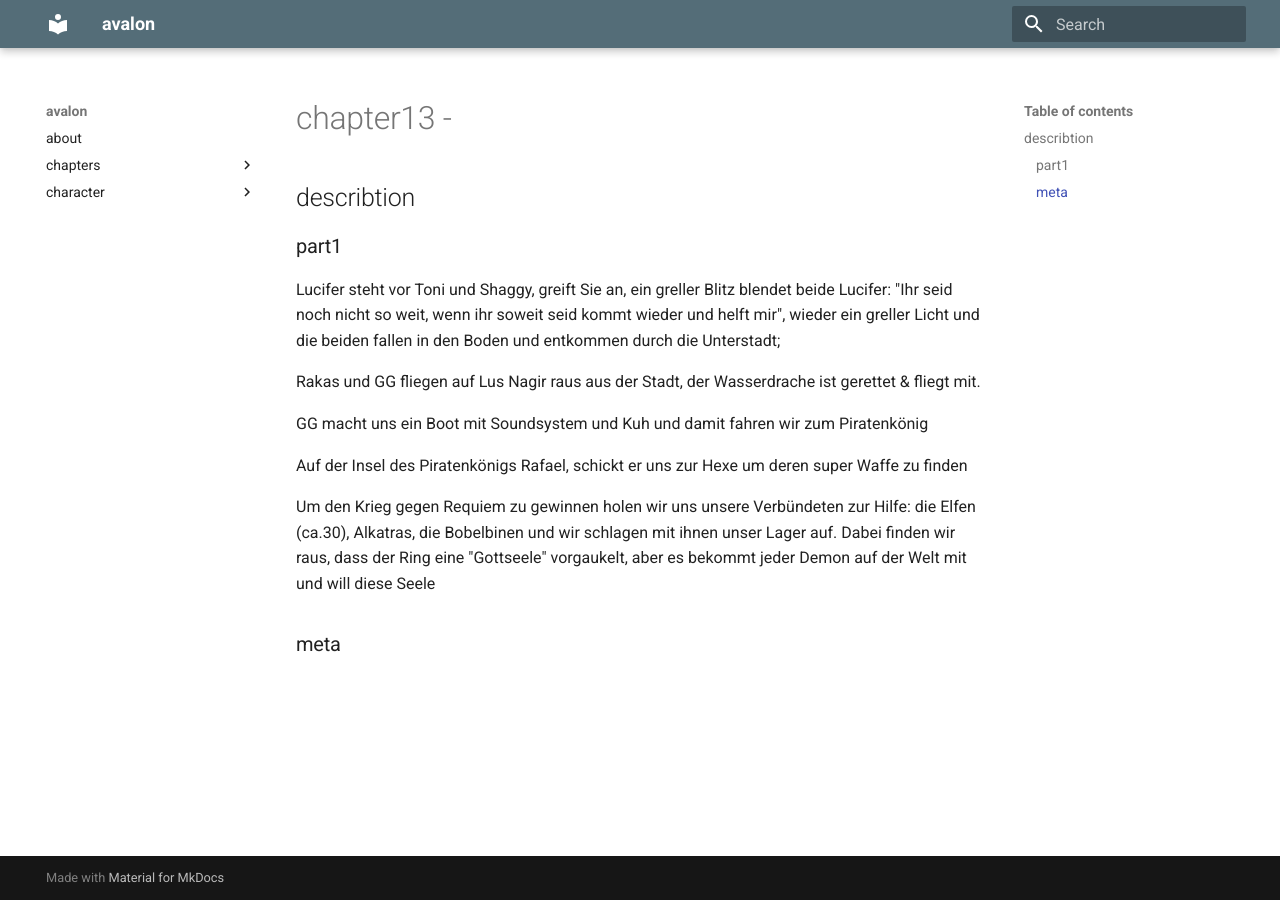
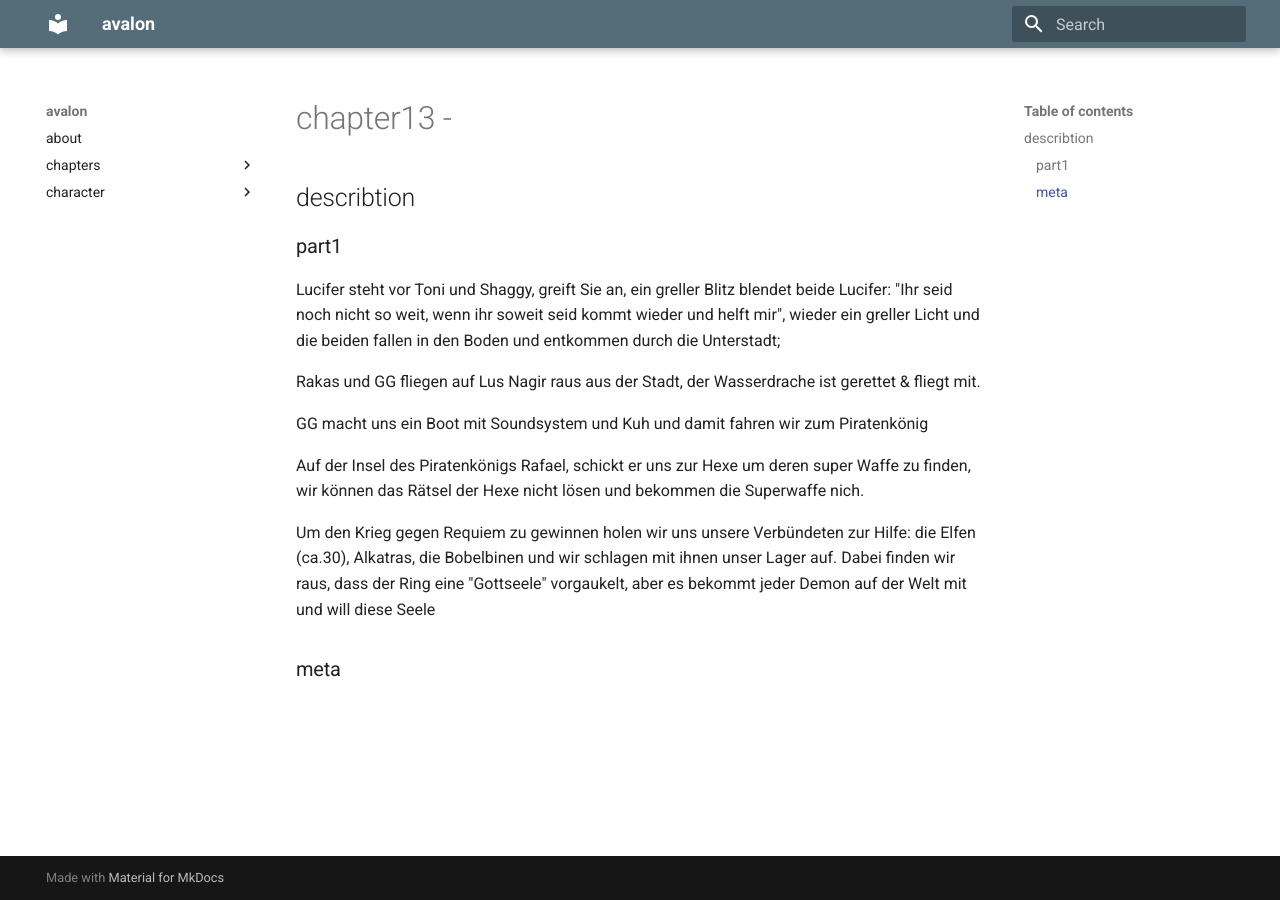
Before and after one commit to mkdocs-pnp/avalon, an MkDocs documentation site: the page built from docs/chapter/chapter13.md, in a window 1280 px wide. Built offline with MkDocs 1.6.1 and Material for MkDocs 9.7.7, drawn with Linux system fonts in a browser that asks for light colours.

Commit message:
Update chapter13.md

```diff
--- a/docs/chapter/chapter13.md
+++ b/docs/chapter/chapter13.md
@@ -13,7 +13,7 @@ Stadt, der Wasserdrache ist gerettet & fliegt mit.
 
 GG macht uns ein Boot mit Soundsystem und Kuh und damit fahren wir zum Piratenkönig
 
-Auf der Insel des Piratenkönigs Rafael, schickt er uns zur Hexe um deren super Waffe zu finden
+Auf der Insel des Piratenkönigs Rafael, schickt er uns zur Hexe um deren super Waffe zu finden, wir können das Rätsel der Hexe nicht lösen und bekommen die Superwaffe nich.
 
 Um den Krieg gegen Requiem zu gewinnen holen wir uns unsere Verbündeten zur Hilfe: die Elfen (ca.30), Alkatras, die Bobelbinen und wir schlagen mit ihnen unser Lager auf.
 Dabei finden wir raus, dass der Ring eine "Gottseele" vorgaukelt, aber es bekommt jeder Demon auf der Welt mit und will diese Seele
```
